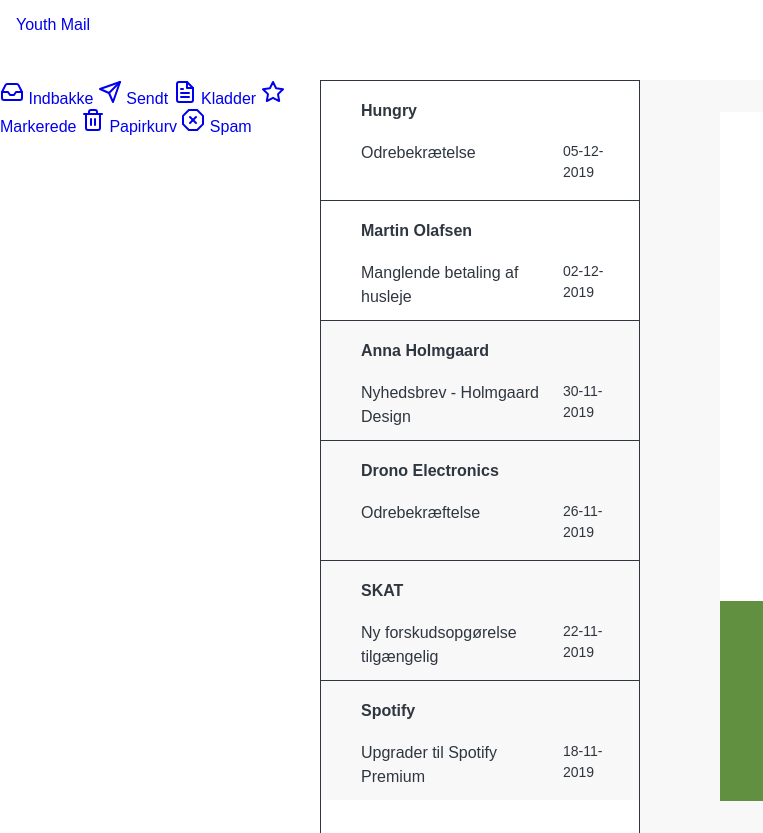
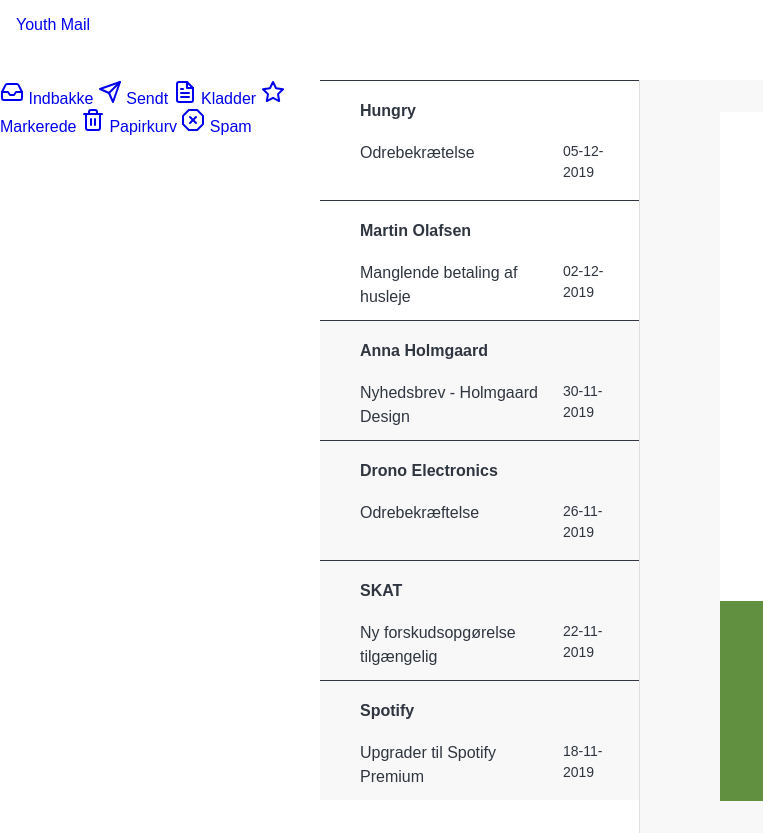
Before and after one commit to Aoksuz/opgave-6-email-interface, a website: page index.html in a window 1280 px wide. Shown: the full height of the page, 0-763 px from the left. Drawn offline with nearby package versions, Linux system fonts and the light colour scheme; files that its build step writes are made by us from their sources; a web font is replaced by a local one.

Commit message:
fjernet nogler borders

```diff
--- a/css/styles.scss
+++ b/css/styles.scss
@@ -130,8 +130,7 @@ p{
     display: flex;
     flex-direction: column;
     width: 100%;
-    border-left: 1px solid $black;
-    border-right: 1px solid $black;
+    border-right: 1px solid darken($grey, 10);
   }
 }
 
```
